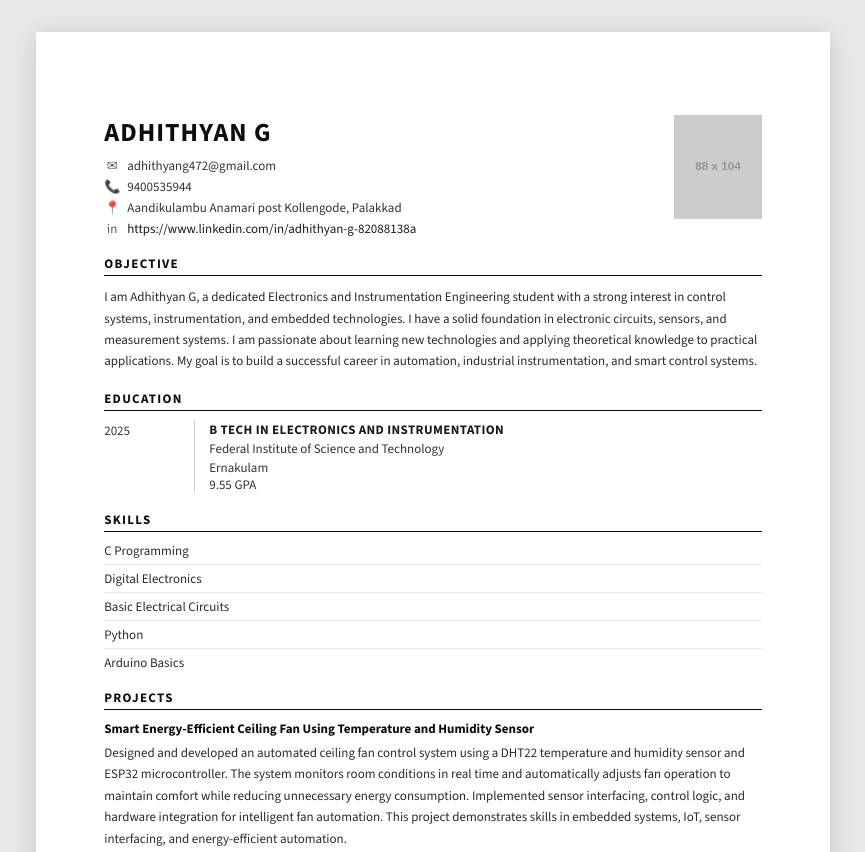
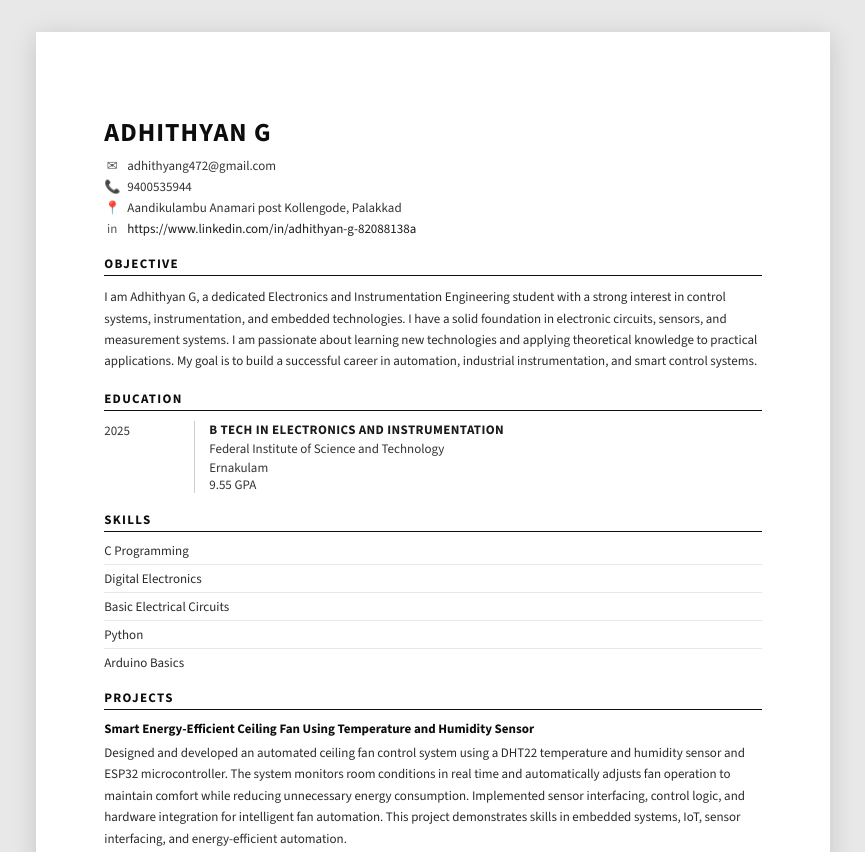
Before and after one commit to adhithyang472-cpu/Resume, a plain HTML site: page index.html in a window 1280 px wide. Shown: the top 852 px of the page, without its empty margins (207-1072 px from the left). Drawn offline with nearby package versions, Linux system fonts and the light colour scheme; placeholder pictures from the web are drawn by us.

Commit message:
Update index.html

```diff
--- a/index.html
+++ b/index.html
@@ -71,15 +71,6 @@
       color: #1a1a1a;
       text-decoration: none;
     }
-  .photo {
-      width: 88px;
-      height: 104px;
-      object-fit: cover;
-      object-position: top center;
-      border: 1px solid #ccc;
-      flex-shrink: 0;
-    }
-
 
     /* ── SECTION ── */
     .section {
@@ -210,7 +201,7 @@
         </ul>
       </div>
       <!-- Replace src with your actual photo path if needed -->
-      <img class="photo" src="https://via.placeholder.com/88x104?text=Photo" alt="Adhithyan G" />
+
     </div>
 
     <!-- OBJECTIVE -->
```
